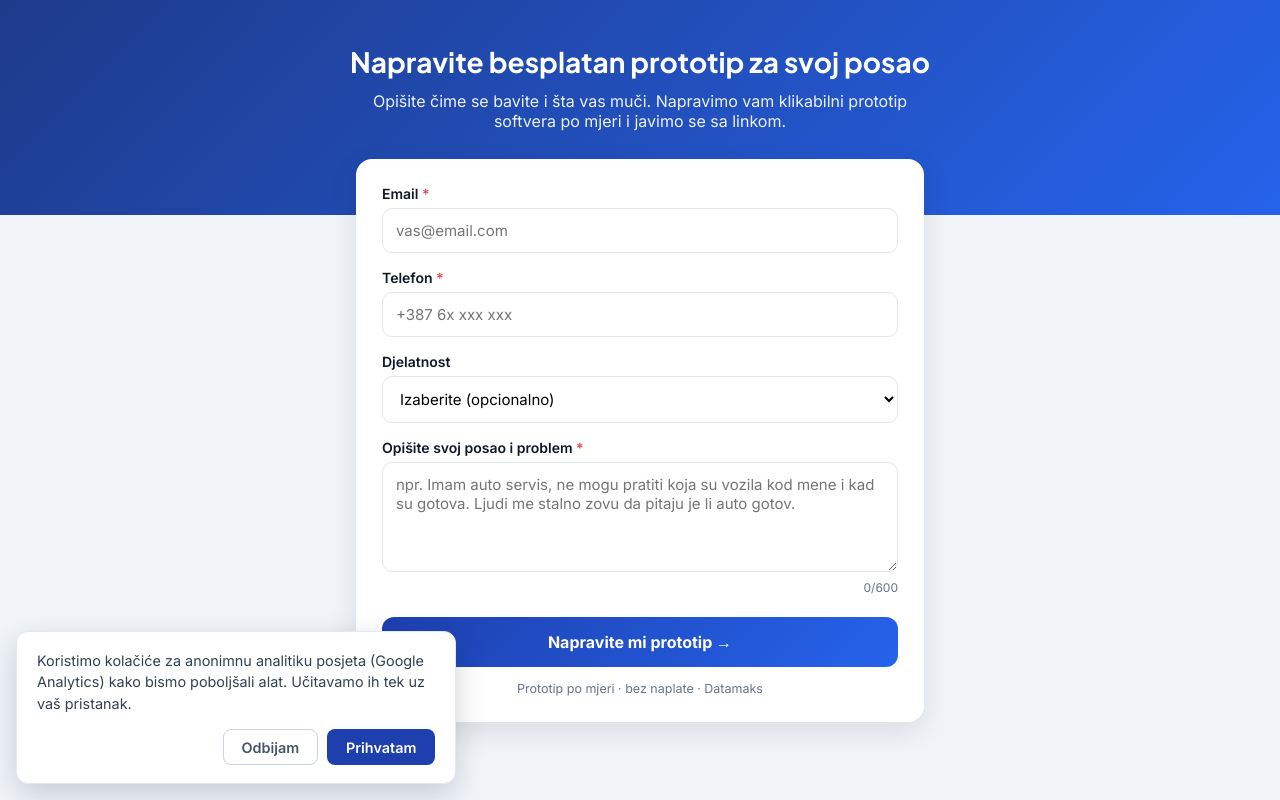
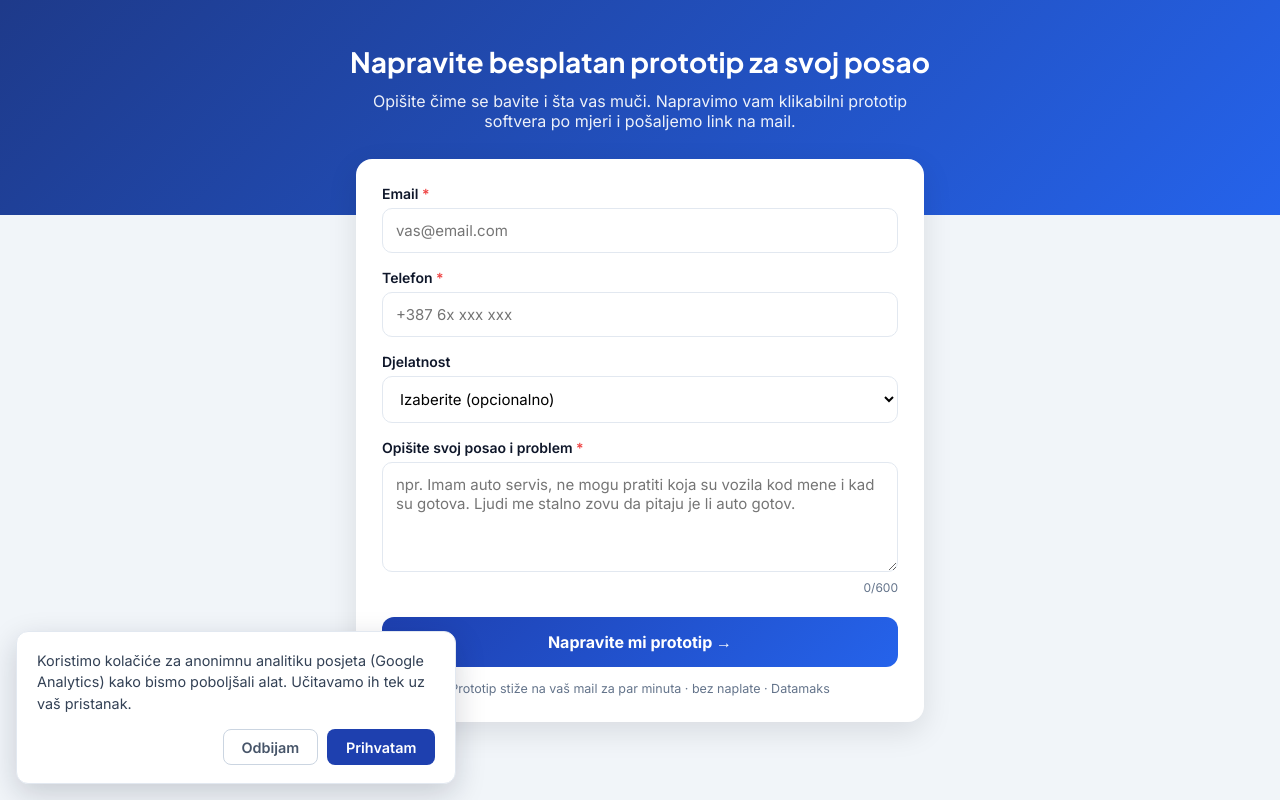
Before and after one commit to Zljebun/datamaks-mockups, a website: page index.html in a window 1280 px wide. Drawn offline with Linux system fonts and the light colour scheme.

Commit message:
Forma: vracena poruka 'prototip stize na mail za par minuta' (Milan trazio)

```diff
--- a/index.html
+++ b/index.html
@@ -4,7 +4,7 @@
 <meta charset="UTF-8">
 <meta name="viewport" content="width=device-width, initial-scale=1.0">
 <title>Napravite besplatan prototip · Datamaks</title>
-<meta name="description" content="Opišite svoj posao i problem, a mi vam napravimo klikabilni prototip softvera po mjeri i javimo se.">
+<meta name="description" content="Opišite svoj posao i problem, a mi vam napravimo klikabilni prototip softvera po mjeri i pošaljemo link na mail.">
 <link href="https://fonts.googleapis.com/css2?family=Inter:wght@400;500;600;700&family=Plus+Jakarta+Sans:wght@600;700;800&display=swap" rel="stylesheet">
 <style>
   *{margin:0;padding:0;box-sizing:border-box}
@@ -33,7 +33,7 @@
 <body>
   <div class="hero">
     <h1>Napravite besplatan prototip za svoj posao</h1>
-    <p>Opišite čime se bavite i šta vas muči. Napravimo vam klikabilni prototip softvera po mjeri i javimo se sa linkom.</p>
+    <p>Opišite čime se bavite i šta vas muči. Napravimo vam klikabilni prototip softvera po mjeri i pošaljemo link na mail.</p>
   </div>
   <div class="wrap">
     <div class="card">
@@ -67,7 +67,7 @@
           <div class="cnt"><span id="cc">0</span>/600</div>
         </div>
         <button class="go" id="go" type="submit">Napravite mi prototip →</button>
-        <div class="foot">Prototip po mjeri · bez naplate · Datamaks</div>
+        <div class="foot">Prototip stiže na vaš mail za par minuta · bez naplate · Datamaks</div>
       </form>
       <div class="msg" id="msg"></div>
     </div>
@@ -96,7 +96,7 @@ form.addEventListener('submit', async (e)=>{
       if(window.gtag) gtag('event','mockup_request',{tip:payload.tip||'(nepoznato)'});
       form.style.display="none";
       msg.className="msg ok";
-      msg.innerHTML="<b>Hvala!</b> Primili smo vaš zahtjev. Napravićemo prototip po mjeri i javiti vam se na <b>"+payload.email+"</b>.";
+      msg.innerHTML="<b>Hvala!</b> Vaš prototip stiže na <b>"+payload.email+"</b> za par minuta. Provjerite i spam/promocije.";
     }else if(r.status===409){
       msg.className="msg err";
       msg.textContent="Za ovu kombinaciju emaila i telefona već imamo vaš zahtjev. Za punu verziju javite se na datamaks.net.";
```
